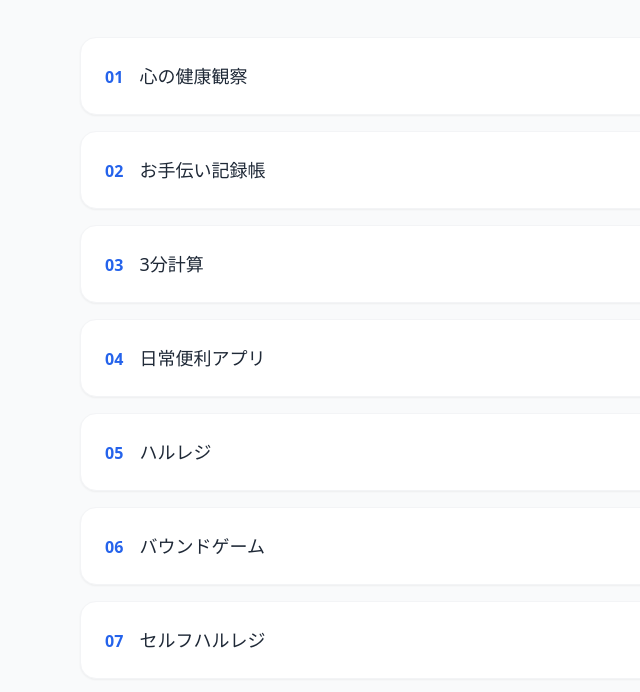
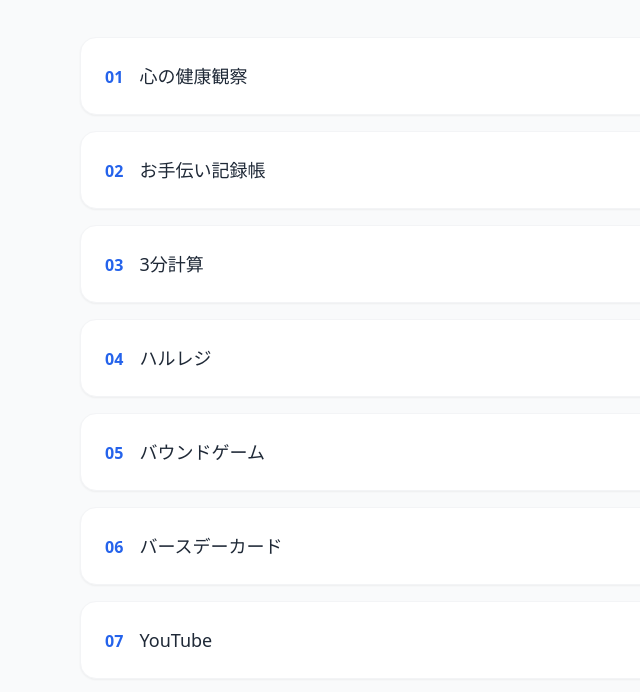
Before and after one commit to ishiinopasokon8610-afk/yokutukau-list, a plain HTML site: page index.html in a window 1280 px wide. Shown: the part 103-795 px from the top of the page, without its empty margins (224-864 px from the left). Drawn offline with nearby package versions, Linux system fonts and the light colour scheme.

Commit message:
Add files via upload

```diff
--- a/index.html
+++ b/index.html
@@ -40,39 +40,32 @@
                 <span class="text-lg font-medium">3分計算</span>
             </a>
 
-            <a href="https://ishiinopasokon8610-afk.github.io/nitijou-otasuke-apuri/"
+            <a href="https://ishiinopasokon8610-afk.github.io/register-sumareji/"
                target="_blank" rel="noopener noreferrer"
                class="link-card block p-6 bg-white rounded-2xl border border-gray-100 shadow-sm hover:border-blue-500">
                 <span class="text-blue-600 font-bold mr-3">04</span>
-                <span class="text-lg font-medium">日常便利アプリ</span>
-            </a>
-
-            <a href="https://ishiinopasokon8610-afk.github.io/register-sumareji/"
-               target="_blank" rel="noopener noreferrer"
-               class="link-card block p-6 bg-white rounded-2xl border border-gray-100 shadow-sm hover:border-blue-500">
-                <span class="text-blue-600 font-bold mr-3">05</span>
                 <span class="text-lg font-medium">ハルレジ</span>
             </a>
 
             <a href="https://ishiinopasokon8610-afk.github.io/Bounce-Game/"
                target="_blank" rel="noopener noreferrer"
                class="link-card block p-6 bg-white rounded-2xl border border-gray-100 shadow-sm hover:border-blue-500">
-                <span class="text-blue-600 font-bold mr-3">06</span>
+                <span class="text-blue-600 font-bold mr-3">05</span>
                 <span class="text-lg font-medium">バウンドゲーム</span>
-            </a>
-
-             <a href="https://ishiinopasokon8610-afk.github.io/Self-harureji/"
-               target="_blank" rel="noopener noreferrer"
-               class="link-card block p-6 bg-white rounded-2xl border border-gray-100 shadow-sm hover:border-blue-500">
-                <span class="text-blue-600 font-bold mr-3">07</span>
-                <span class="text-lg font-medium">セルフハルレジ</span>
             </a>
 
              <a href="https://ishiinopasokon8610-afk.github.io/happybirthday-card/"
                target="_blank" rel="noopener noreferrer"
                class="link-card block p-6 bg-white rounded-2xl border border-gray-100 shadow-sm hover:border-blue-500">
-                <span class="text-blue-600 font-bold mr-3">08</span>
+                <span class="text-blue-600 font-bold mr-3">06</span>
                 <span class="text-lg font-medium">バースデーカード</span>
+            </a>
+
+            <a href="https://www.youtube.com/"
+               target="_blank" rel="noopener noreferrer"
+               class="link-card block p-6 bg-white rounded-2xl border border-gray-100 shadow-sm hover:border-blue-500">
+                <span class="text-blue-600 font-bold mr-3">07</span>
+                <span class="text-lg font-medium">YouTube</span>
             </a>
         </main>
 
```
